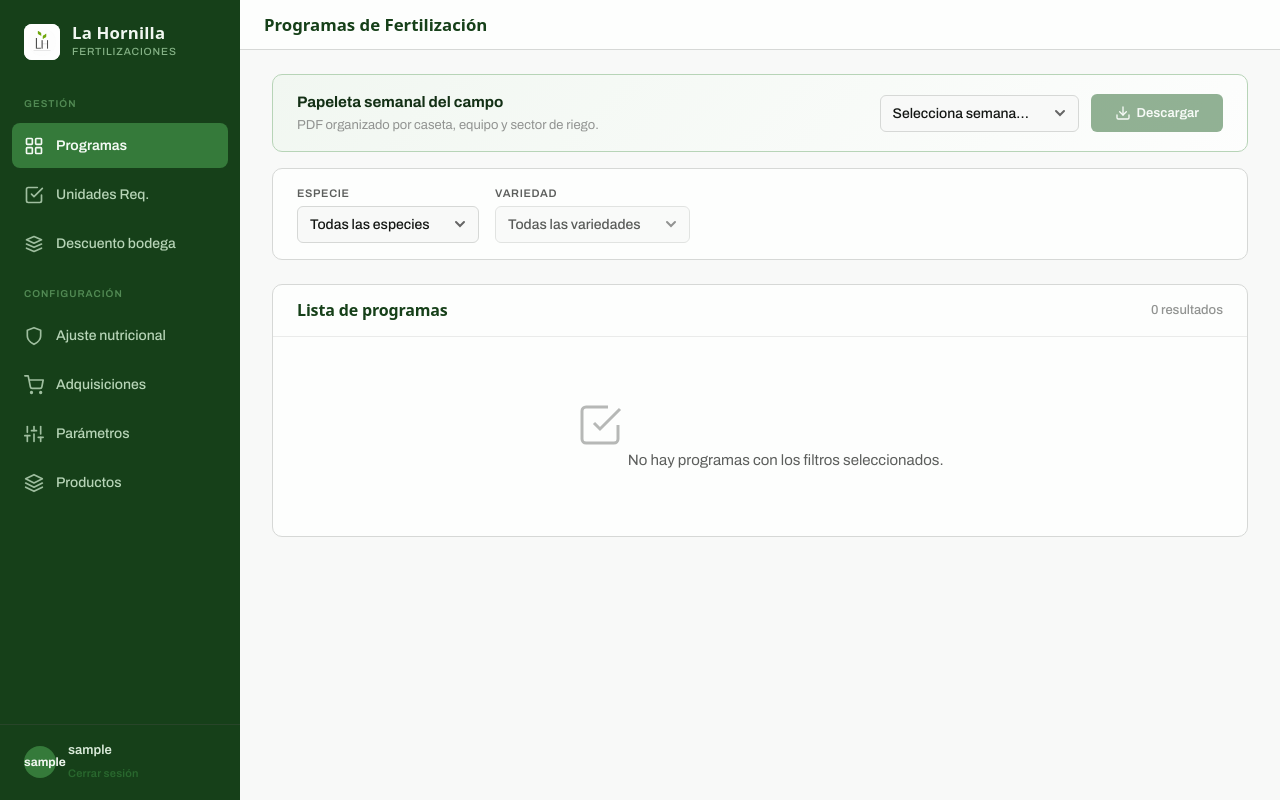
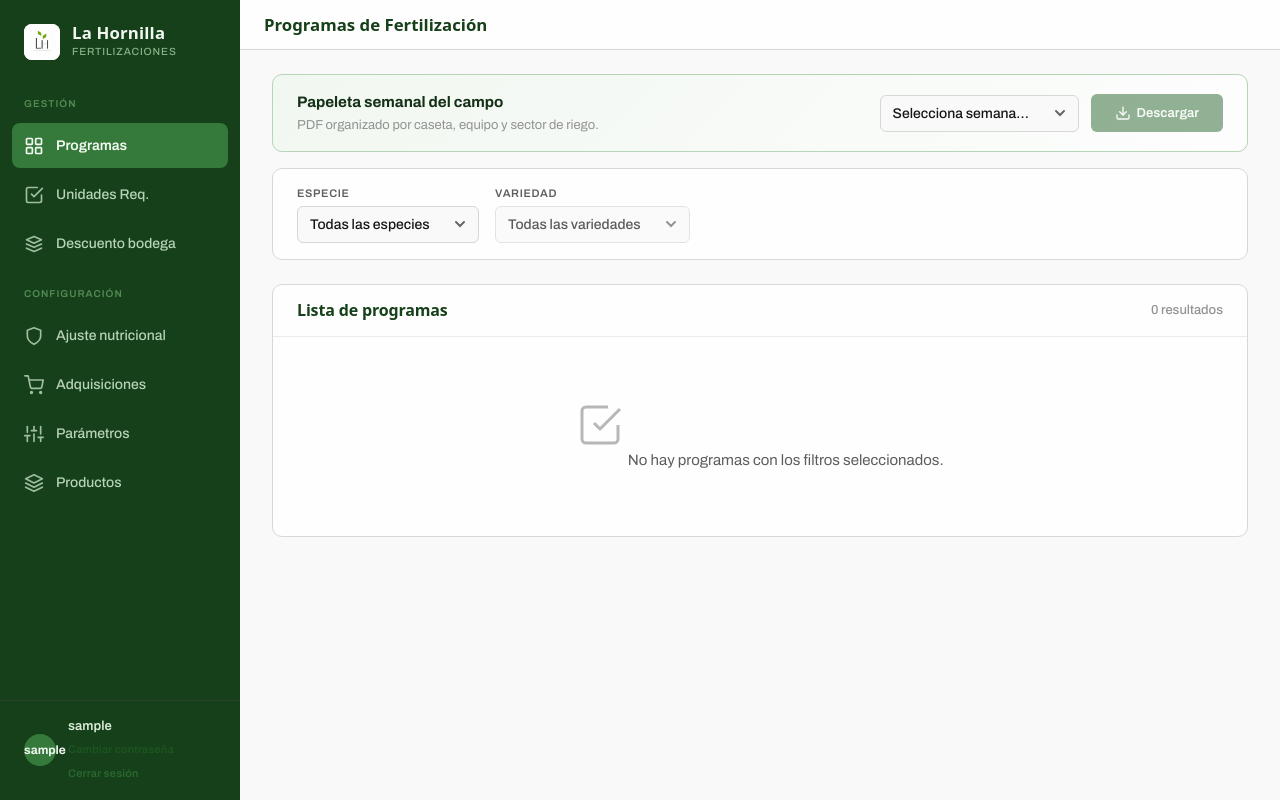
Before and after one commit to FrancSCL/fastapi-gestionfertilizaciones, a FastAPI app: page /app/programas in a window 1280 px wide. Run offline with FastAPI, Linux system fonts and the light colour scheme; the visitor is signed in with stand-in values (Sample User, id 1); data that the repository does not hold is empty; some web fonts are replaced.

Commit message:
feat(auth): cambiar contrasena propia desde el sidebar
- GET /cambiar-clave: formulario simple con actual / nueva / confirmar.
- POST /cambiar-clave: valida la actual, minimo 4 caracteres, confirmacion
  coincidente. Errores: actual_incorrecta, no_coincide, muy_corta.
- Helper queries.cambiar_password_propia(id, actual, nueva).
- Link "Cambiar contrasena" en el sidebar arriba de "Cerrar sesion".

Co-Authored-By: Claude Opus 4.7 <noreply@anthropic.com>

```diff
--- a/api/main.py
+++ b/api/main.py
@@ -34,6 +34,7 @@ from .queries import (
     validar_login, get_sucursales_permitidas,
     listar_usuarios_con_sucursales, actualizar_rol_usuario, set_sucursales_usuario,
     crear_usuario, resetear_password, eliminar_usuario, existe_usuario_nombre,
+    cambiar_password_propia,
 )
 from .pdf_service import build_pdf, build_pdf_bodega, build_pdf_campo
 
@@ -191,6 +192,45 @@ def do_logout(request: Request):
     return RedirectResponse(url="/login", status_code=303)
 
 
+@app.get("/cambiar-clave", response_class=HTMLResponse)
+def web_cambiar_clave(request: Request, ok: str | None = None, err: str | None = None):
+    if not request.session.get("user_id"):
+        return RedirectResponse(url="/login?next=/cambiar-clave", status_code=303)
+    errores = {
+        "actual_incorrecta": "La contraseña actual no es correcta.",
+        "no_coincide": "La confirmación no coincide con la nueva contraseña.",
+        "muy_corta": "La nueva contraseña debe tener al menos 4 caracteres.",
+    }
+    return templates.TemplateResponse(
+        "cambiar_clave.html",
+        {
+            "request": request,
+            "active_page": "cambiar-clave",
+            "alert_ok": "Contraseña actualizada." if ok else None,
+            "alert_err": errores.get(err),
+        },
+    )
+
+
+@app.post("/cambiar-clave")
+def post_cambiar_clave(
+    request: Request,
+    actual: str = Form(...),
+    nueva: str = Form(...),
+    confirmar: str = Form(...),
+):
+    if not request.session.get("user_id"):
+        return RedirectResponse(url="/login", status_code=303)
+    if not nueva or len(nueva) < 4:
+        return RedirectResponse(url="/cambiar-clave?err=muy_corta", status_code=303)
+    if nueva != confirmar:
+        return RedirectResponse(url="/cambiar-clave?err=no_coincide", status_code=303)
+    ok = cambiar_password_propia(int(request.session["user_id"]), actual, nueva)
+    if not ok:
+        return RedirectResponse(url="/cambiar-clave?err=actual_incorrecta", status_code=303)
+    return RedirectResponse(url="/cambiar-clave?ok=1", status_code=303)
+
+
 @app.post("/set-sucursal")
 def set_sucursal(
     request: Request,
--- a/api/queries.py
+++ b/api/queries.py
@@ -1826,6 +1826,24 @@ def resetear_password(id_usuario: int, nueva: str) -> None:
         conn.commit()
 
 
+def cambiar_password_propia(id_usuario: int, actual: str, nueva: str) -> bool:
+    """Cambia la propia clave validando la actual. Retorna True si se cambio."""
+    with get_connection() as conn:
+        with conn.cursor() as cur:
+            cur.execute(
+                "SELECT 1 FROM z_usuarios_test WHERE id = %s AND `contraseña` = %s",
+                (id_usuario, actual),
+            )
+            if not cur.fetchone():
+                return False
+            cur.execute(
+                "UPDATE z_usuarios_test SET `contraseña` = %s WHERE id = %s",
+                (nueva, id_usuario),
+            )
+        conn.commit()
+    return True
+
+
 def eliminar_usuario(id_usuario: int) -> None:
     """Borra usuario y sus asignaciones de sucursal."""
     with get_connection() as conn:
--- a/api/templates/base.html
+++ b/api/templates/base.html
@@ -140,6 +140,7 @@
         <div class="sidebar-avatar">{{ request.session.get('user_initials', 'FS') }}</div>
         <div class="sidebar-user-info">
           <div class="sidebar-user-name">{{ request.session.get('user_name', 'Invitado') }}</div>
+          <a href="/cambiar-clave" class="sidebar-logout" style="color:var(--lh-700);">Cambiar contraseña</a>
           <a href="/logout" class="sidebar-logout">Cerrar sesión</a>
         </div>
       </div>
```
Also changed, not shown: api/templates/cambiar_clave.html (added, +50 -0 lines).
